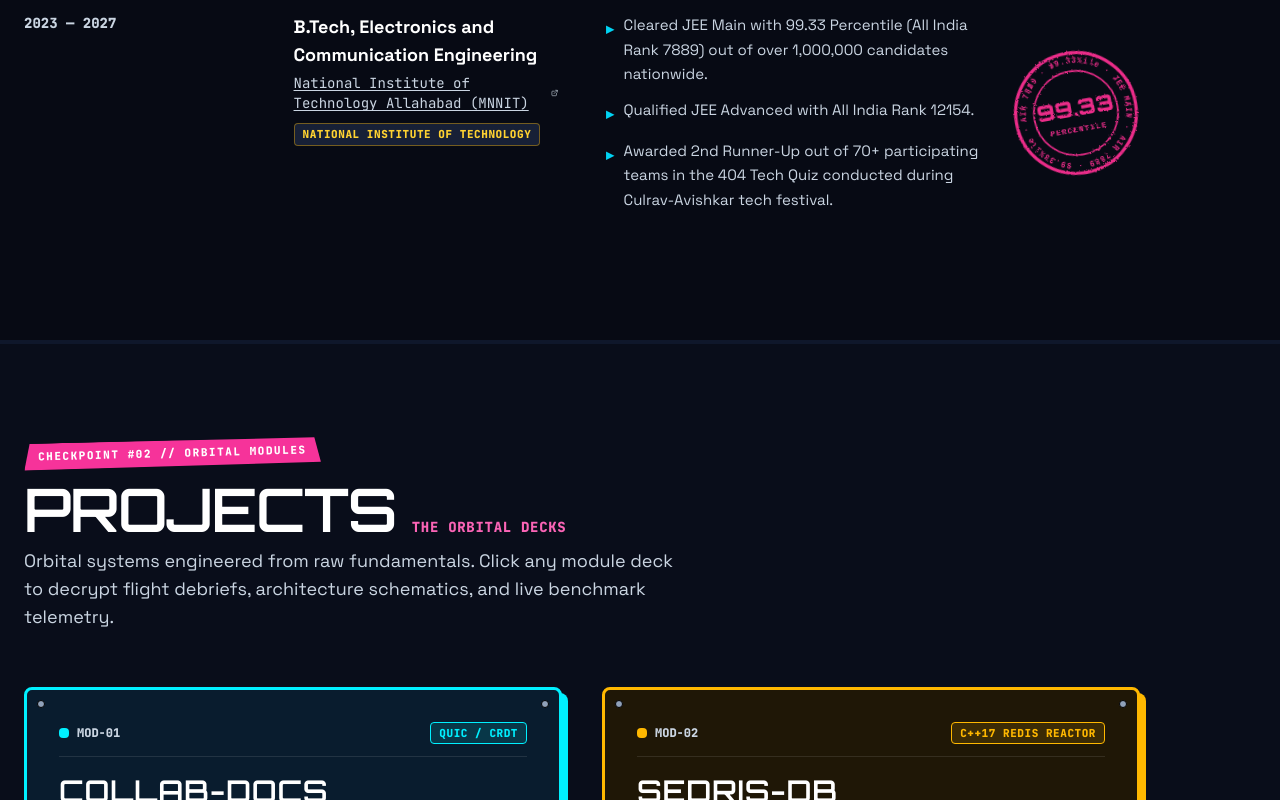
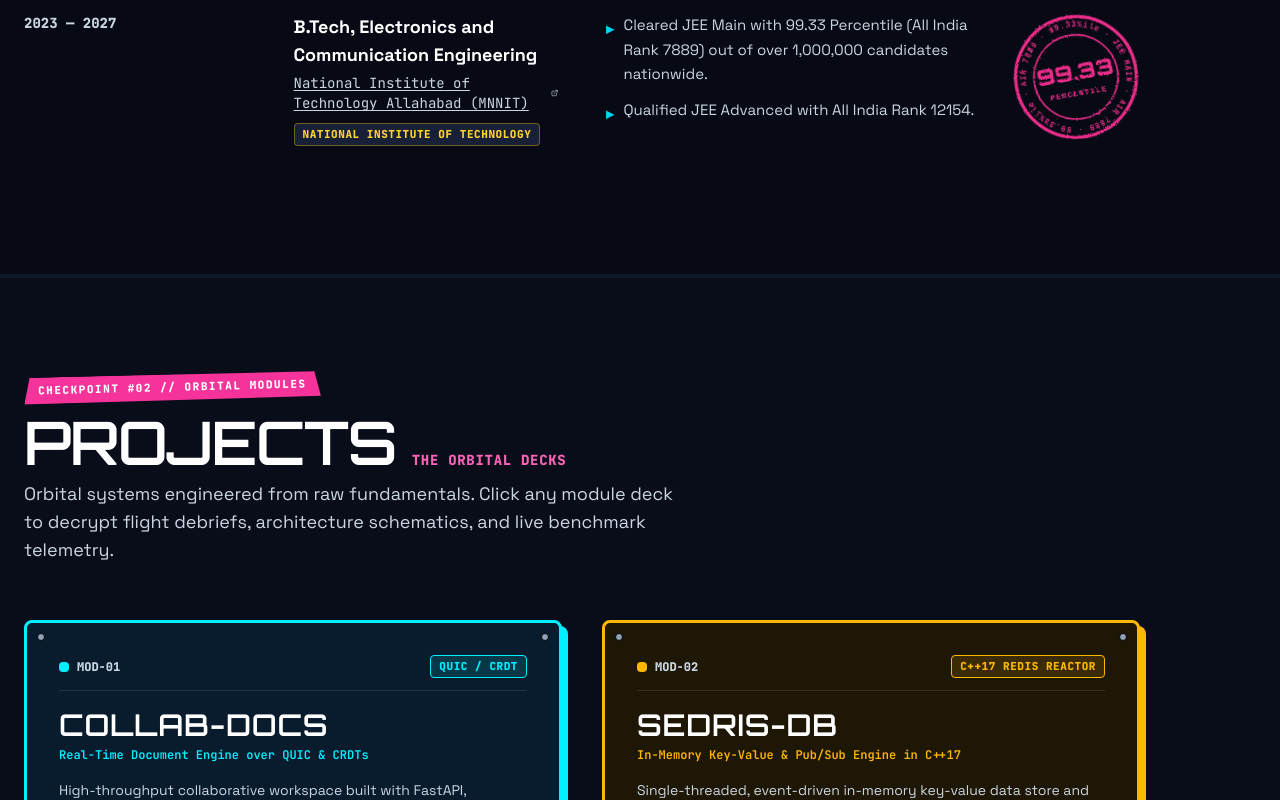
Before and after one commit to singhvi28/singhvi28.github.io, a React (Vite) app: page / in a window 1280 px wide. Shown: the part 1960-2760 px from the top of the page. Built offline with nearby package versions, Linux system fonts and the light colour scheme; a web font is replaced by a local one.

Commit message:
chore: remove 404 Tech Quiz mentions

```diff
--- a/src/components/Badges.tsx
+++ b/src/components/Badges.tsx
@@ -58,7 +58,7 @@ export const Badges: React.FC = () => {
                   className="w-2 h-2 rounded-full"
                   style={{ backgroundColor: badge.color }}
                 />
-                <span>PASS #{idx + 1 < 10 ? `00${idx + 1}` : `0${idx + 1}`} / 005</span>
+                <span>PASS #{idx + 1 < 10 ? `00${idx + 1}` : `0${idx + 1}`} / {BADGES_DATA.length < 10 ? `00${BADGES_DATA.length}` : `0${BADGES_DATA.length}`}</span>
               </div>
 
               {/* Icon / Emblem */}
--- a/src/data/portfolioData.ts
+++ b/src/data/portfolioData.ts
@@ -83,8 +83,7 @@ export const EXPERIENCE_DATA: ExperienceRow[] = [
     badge: 'NATIONAL INSTITUTE OF TECHNOLOGY',
     highlights: [
       'Cleared JEE Main with 99.33 Percentile (All India Rank 7889) out of over 1,000,000 candidates nationwide.',
-      'Qualified JEE Advanced with All India Rank 12154.',
-      'Awarded 2nd Runner-Up out of 70+ participating teams in the 404 Tech Quiz conducted during Culrav-Avishkar tech festival.'
+      'Qualified JEE Advanced with All India Rank 12154.'
     ],
     stamp: {
       color: '#FF2E93',
@@ -311,16 +310,5 @@ export const BADGES_DATA: FlightBadge[] = [
     date: '2023',
     color: '#00FF88',
     link: 'https://drive.google.com/file/d/1DkujExsM16R5FsV7NU-Kxk_aeUxpZvNu/view'
-  },
-  {
-    id: 'culrav-quiz',
-    code: 'ASTRO-05',
-    title: '404 Tech Quiz Runner-Up',
-    platform: 'Culrav-Avishkar',
-    rank: '2nd Runner-Up (70+ Teams)',
-    metric: 'MNNIT Annual Technology & Systems Challenge',
-    date: '2024',
-    color: '#FFB800',
-    link: 'https://drive.google.com/file/d/1OpgW4rKZmXNQeZJN5O6JFC1y5-OJmrK3/view'
   }
 ];
```
